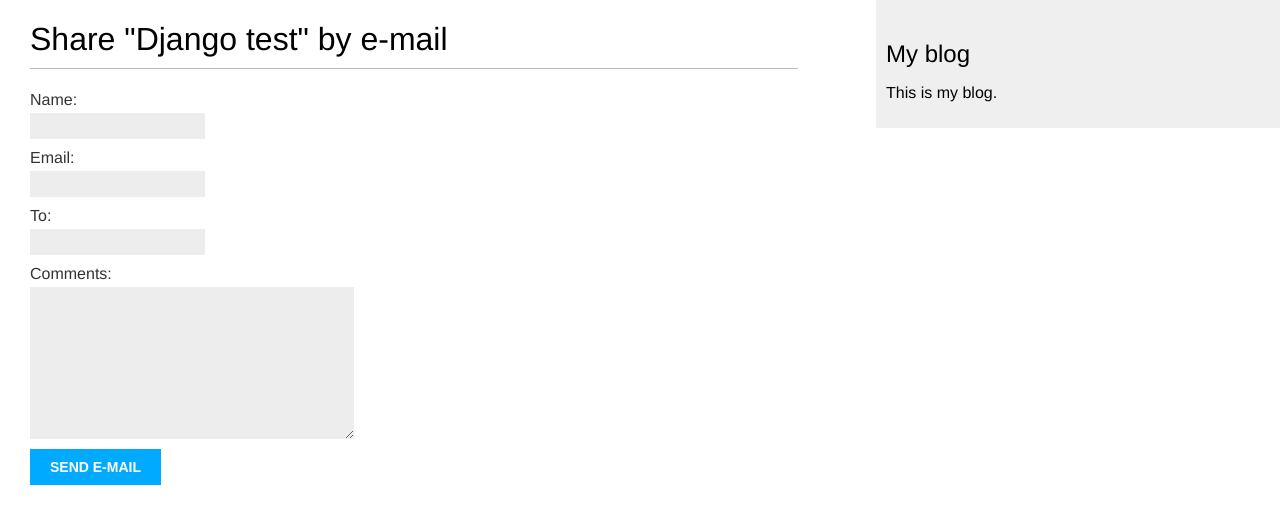
After one commit to Pokrywkaa/Django-Blog, a Django app: page /blog/1/share/ in a window 1280 px wide. The commit adds this page. Shown: the top 524 px of the page. Run offline with Django 3.2, Linux system fonts and the light colour scheme; data comes from the database, SQL or seed files in the repository.

Commit message:
share blog

```diff
--- a/blog/forms.py
+++ b/blog/forms.py
@@ -1,7 +1,4 @@
-from typing_extensions import Required
 from django import forms
-from django.forms import widgets
-from django.forms.forms import forms
 
 class EmailPostForm(forms.Form):
     name = forms.CharField(max_length=25)
--- a/blog/templates/blog/post/detail.html
+++ b/blog/templates/blog/post/detail.html
@@ -8,4 +8,9 @@
     Published {{ post.publish }} by {{ post.author }}
  </p>
     {{ post.body|linebreaks }}
+<p>
+   <a href="{% url "blog:post_share" post.id %}">
+      Share this post
+   </a>
+</p>
 {% endblock %}
--- /dev/null
+++ b/blog/templates/blog/post/share.html
@@ -0,0 +1,18 @@
+{% extends "blog/base.html" %}
+{% block title %}Share a post {% endblock %}
+
+{% block content %}
+    {% if sent %}
+    <h1>E-mail succesfully sent</h1>
+    <p>
+        "{{ post.title }}" was successfully sent to {{ form.cleaned_data.to }}.
+    </p>
+    {% else %}
+        <h1>Share "{{ post.title }}" by e-mail</h1>
+        <form method="post">
+        {{ form.as_p }}
+        {% csrf_token %}
+        <input type="submit" value="Send e-mail">
+        </form>
+    {% endif %}
+{% endblock %}
--- a/blog/urls.py
+++ b/blog/urls.py
@@ -8,4 +8,5 @@ urlpatterns = [
     path('<int:year>/<int:month>/<int:day>/<slug:post>/',
     views.post_detail,
     name='post_detail'),
+    path('<int:post_id>/share/', views.post_share, name='post_share'),
 ]
--- a/blog/views.py
+++ b/blog/views.py
@@ -1,6 +1,9 @@
 from django.shortcuts import render, get_object_or_404
 from django.core.paginator import Paginator, EmptyPage, PageNotAnInteger
 from django.views.generic import ListView
+from django.core.mail import send_mail
+
+from mysite.settings import EMAIL_HOST_USER
 
 from .models import Post
 from .forms import EmailPostForm
@@ -40,13 +43,23 @@ def post_list(request):
 
 def post_share(request, post_id):
     post = get_object_or_404(Post, id=post_id, status='published')
+    sent = False
     if request.method == 'POST':
          form = EmailPostForm(request.POST)
          if form.is_valid():
-             cd = form.cleaned_data
+            cd = form.cleaned_data
+            post_url = request.build_absolute_uri(
+            post.get_absolute_url())
+            subject = f"{cd['name']} recommends you read " \
+                            f"{post.title}"
+            message = f"Read {post.title} at {post_url}\n\n" \
+                            f"{cd['name']}\'s comments: {cd['comments']}"
+            send_mail(subject, message, EMAIL_HOST_USER,
+            [cd['to']])
+            sent = True
     else:
         form = EmailPostForm()
-    return render(request, 'blog/post/share.html', {'post': post, 'form': form})
+    return render(request, 'blog/post/share.html', {'post': post, 'form': form, 'sent': sent})
 
 class PostListView(ListView):
     queryset = Post.published.all()
```
